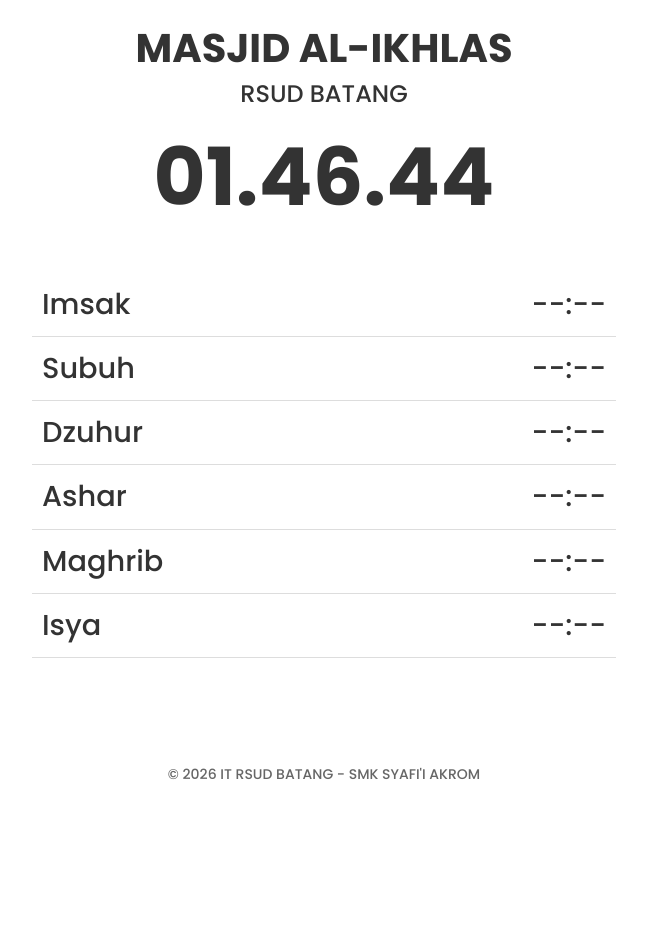
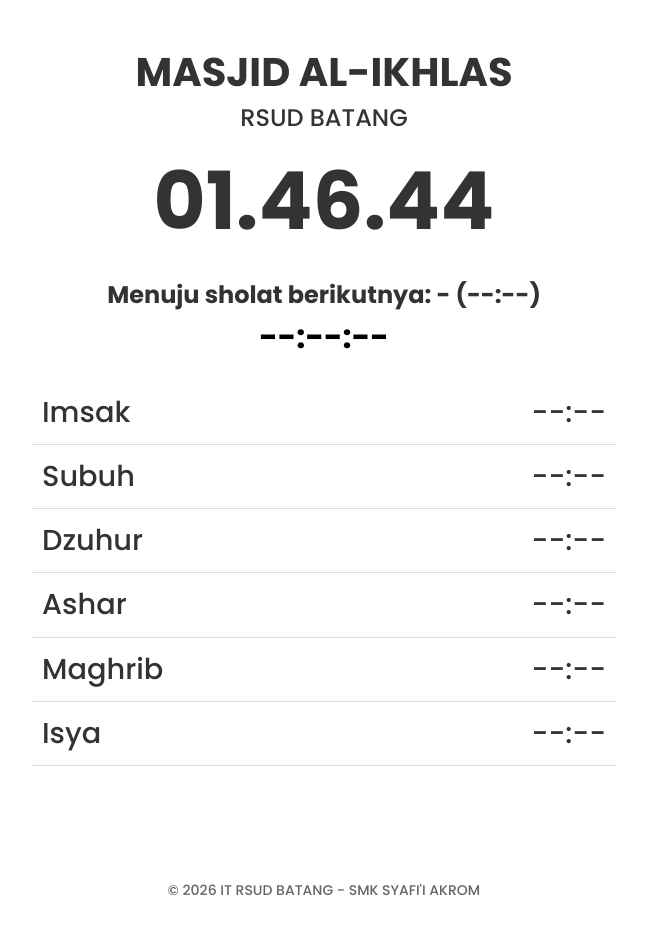
Before and after one commit to AlHusaini25/Mosq, a PHP site: page / in a window 1280 px wide. Shown: the whole page, without its empty margins (316-963 px from the left). Before the commit the page ends 780 px from the top, so only its background shows below. Run offline with PHP 8.4, Linux system fonts and the light colour scheme; some libraries are stand-ins or nearby versions.

Commit message:
Update Add Countdown

```diff
--- a/index.html
+++ b/index.html
@@ -1,46 +1,72 @@
 <!DOCTYPE html>
 <html lang="id">
   <head>
-  <meta charset="UTF-8">
+    <meta charset="UTF-8" />
     <title>Masjid Al-Ikhlas RSUD Batang</title>
     <meta name="viewport" content="width=device-width, initial-scale=1" />
 
     <!-- Bootstrap -->
-  <link href="https://cdn.jsdelivr.net/npm/bootstrap@5.3.2/dist/css/bootstrap.min.css" rel="stylesheet">
+    <link
+      href="https://cdn.jsdelivr.net/npm/bootstrap@5.3.2/dist/css/bootstrap.min.css"
+      rel="stylesheet"
+    />
     <!-- Font Awesome -->
-  <link rel="stylesheet" href="https://cdnjs.cloudflare.com/ajax/libs/font-awesome/7.0.1/css/all.min.css">
+    <link
+      rel="stylesheet"
+      href="https://cdnjs.cloudflare.com/ajax/libs/font-awesome/7.0.1/css/all.min.css"
+    />
     <!-- CSS -->
-  <link rel="stylesheet" href="mosq.css">
+    <link rel="stylesheet" href="mosq.css" />
     <!-- Google Font -->
     <style>
       @import url("https://fonts.googleapis.com/css2?family=Poppins:wght@300;500;700&display=swap");
     </style>
   </head>
+
   <body>
     <div class="container-fluid text-center p-4">
-
       <!-- HEADER -->
-  <h1 class="fw-bold">MASJID AL-IKHLAS</h1>
+      <h1 class="fw-bold mt-4">MASJID AL-IKHLAS</h1>
       <h4>RSUD BATANG</h4>
 
       <!-- TANGGAL -->
-  <div class="fs-4 mb-2" id="tanggal"></div>
+      <div class="fs-4 mb-1" id="tanggal"></div>
 
       <!-- JAM -->
-  <div class="jam mb-3" id="jam"></div>
+      <div class="jam mb-2" id="jam"></div>
 
+      <!-- COUNTDOWN  -->
 
+      <div id="nextSholat" class="mt-3 fs-4 fw-semibold">
+        Menuju sholat berikutnya:
+        <span id="nextSholatNama">-</span>
+        (<span id="nextSholatTime">--:--</span>)
+        <br />
+        <span id="nextSholatCountdown" class="fs-2 fw-bold">--:--:--</span>
+      </div>
 
       <!-- SLIDE JADWAL -->
       <div class="slide active mb-4" id="slideJadwal">
         <div class="row justify-content-center">
           <div class="col-lg-6">
-        <div class="row-sholat" id="imsak"><span>Imsak</span><span class="time">--:--</span></div>
-        <div class="row-sholat" id="subuh"><span>Subuh</span><span class="time">--:--</span></div>
-        <div class="row-sholat" id="dzuhur"><span>Dzuhur</span><span class="time">--:--</span></div>
-        <div class="row-sholat" id="ashar"><span>Ashar</span><span class="time">--:--</span></div>
-        <div class="row-sholat" id="maghrib"><span>Maghrib</span><span class="time">--:--</span></div>
-        <div class="row-sholat" id="isya"><span>Isya</span><span class="time">--:--</span></div>
+            <div class="row-sholat" id="imsak">
+              <span>Imsak</span><span class="time">--:--</span>
+            </div>
+            <div class="row-sholat" id="subuh">
+              <span>Subuh</span><span class="time">--:--</span>
+            </div>
+            <div class="row-sholat" id="dzuhur">
+              <span>Dzuhur</span><span class="time">--:--</span>
+            </div>
+            <div class="row-sholat" id="ashar">
+              <span>Ashar</span><span class="time">--:--</span>
+            </div>
+            <div class="row-sholat" id="maghrib">
+              <span>Maghrib</span><span class="time">--:--</span>
+            </div>
+            <div class="row-sholat" id="isya">
+              <span>Isya</span><span class="time">--:--</span>
+            </div>
           </div>
         </div>
       </div>
@@ -48,9 +74,13 @@
       <!-- SLIDE INFO -->
       <div class="slide" id="slideInfo">
         <div class="p-5">
-      <p><i class="fa-solid fa-bell-slash"></i> Mohon matikan / silent HP</p>
+          <p>
+            <i class="fa-solid fa-bell-slash"></i> Mohon matikan / silent HP
+          </p>
           <p><i class="fa-solid fa-mosque"></i> Luruskan dan rapatkan shaf</p>
-      <p><i class="fa-solid fa-person-praying"></i> Perbanyak dzikir dan doa</p>
+          <p>
+            <i class="fa-solid fa-person-praying"></i> Perbanyak dzikir dan doa
+          </p>
         </div>
       </div>
 
@@ -67,18 +97,17 @@
       </div>
 
       <!-- MARQUEE -->
-  <div class="marquee">
+      <div class="marquee mb-4">
         <marquee behavior="scroll" direction="left">
-      Mohon matikan HP • Luruskan dan rapatkan shaf • Perbanyak dzikir dan doa
+          Mohon matikan HP / Silent • Luruskan dan rapatkan shaf • Perbanyak dzikir dan
+          doa
         </marquee>
       </div>
 
       <!-- FOOTER -->
-  <div class="text-center mt-3 opacity-75 small">
+      <div class="text-center opacity-75 small">
         &copy; <span id="tahun"></span> IT RSUD BATANG - SMK SYAFI'I AKROM
       </div>
-
-
     </div>
 
     <script src="mosq.js"></script>
--- a/mosq.css
+++ b/mosq.css
@@ -84,3 +84,33 @@ body {
    font-size: 1.5rem;
    font-weight: 500;
   }
+
+  /* Countdown */
+
+  #nextSholat {
+  margin-top: 15px;
+  font-size: 1.4rem;
+}
+
+#nextSholatCountdown {
+  font-size: 2.5rem;
+  color: #000;
+}
+
+/* Countdown Warning */
+.countdown-warning {
+  color: red;
+  animation: blink 1s infinite;
+}
+
+@keyframes blink {
+  50% { opacity: 0.5; }
+}
+
+/* Highlight sholat berikutnya */
+.row-sholat.next {
+  background: #000;
+  color: #fff;
+  font-weight: bold;
+  border-radius: 8px;
+}
--- a/mosq.js
+++ b/mosq.js
@@ -136,3 +136,68 @@ setInterval(()=>{
 
 // TAHUN
 document.getElementById("tahun").innerHTML = new Date().getFullYear();
+
+function updateNextSholat() {
+  if (!jadwalHariIni) return;
+
+  const now = new Date();
+  let next = null;
+
+  // HAPUS highlight lama
+  document.querySelectorAll(".row-sholat").forEach(el => el.classList.remove("next"));
+
+  for (let s of ["subuh","dzuhur","ashar","maghrib","isya"]) {
+    if (!jadwalHariIni[s]) continue;
+
+    const [h, m] = jadwalHariIni[s].split(":").map(Number);
+    const waktu = new Date(
+      now.getFullYear(),
+      now.getMonth(),
+      now.getDate(),
+      h, m, 0
+    );
+
+    if (waktu > now) {
+      next = { nama: s, time: waktu };
+      break;
+    }
+  }
+
+  // Kalau lewat Isya → Subuh besok
+  if (!next) {
+    const [h, m] = jadwalHariIni.subuh.split(":").map(Number);
+    const besok = new Date(now);
+    besok.setDate(now.getDate() + 1);
+    besok.setHours(h, m, 0);
+    next = { nama: "subuh", time: besok };
+  }
+
+  const diff = Math.floor((next.time - now) / 1000);
+
+  const hh = String(Math.floor(diff / 3600)).padStart(2,"0");
+  const mm = String(Math.floor((diff % 3600) / 60)).padStart(2,"0");
+  const ss = String(diff % 60).padStart(2,"0");
+
+  // Update tampilan
+  document.getElementById("nextSholatNama").innerText = next.nama.toUpperCase();
+  document.getElementById("nextSholatTime").innerText =
+    next.time.toLocaleTimeString("id-ID",{hour:"2-digit",minute:"2-digit"});
+  document.getElementById("nextSholatCountdown").innerText =
+    `${hh}:${mm}:${ss}`;
+
+  // Highlight row sholat
+  const row = document.getElementById(next.nama);
+  if (row) row.classList.add("next");
+
+  // Countdown merah < 10 menit
+  const cd = document.getElementById("nextSholatCountdown");
+  if (diff <= 600) {
+    cd.classList.add("countdown-warning");
+  } else {
+    cd.classList.remove("countdown-warning");
+  }
+
+  if (diff > 60) beepPlayed = false;
+}
+
+setInterval(updateNextSholat, 1000);
```
Lines whose indentation alone changed are shown as unchanged.
